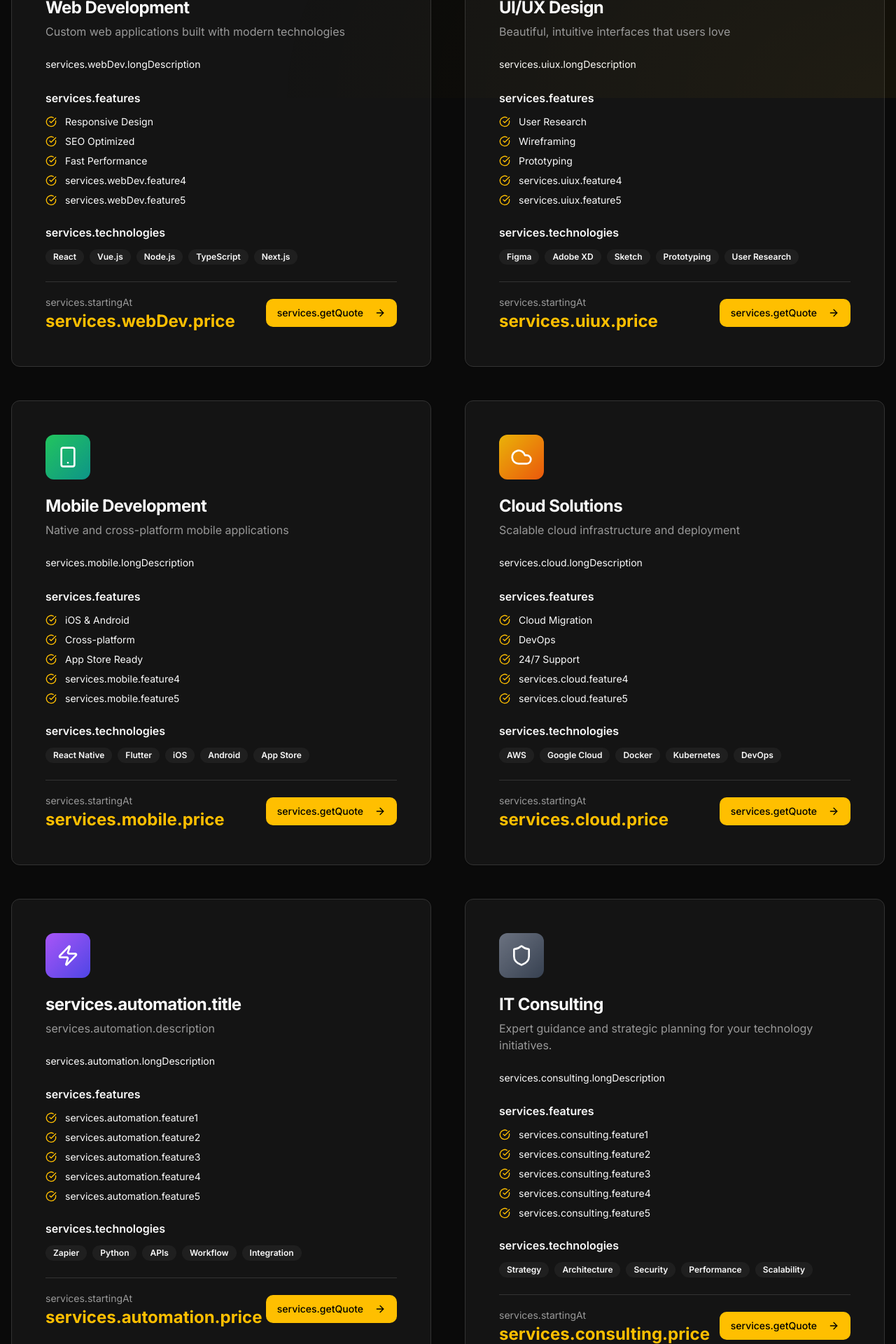
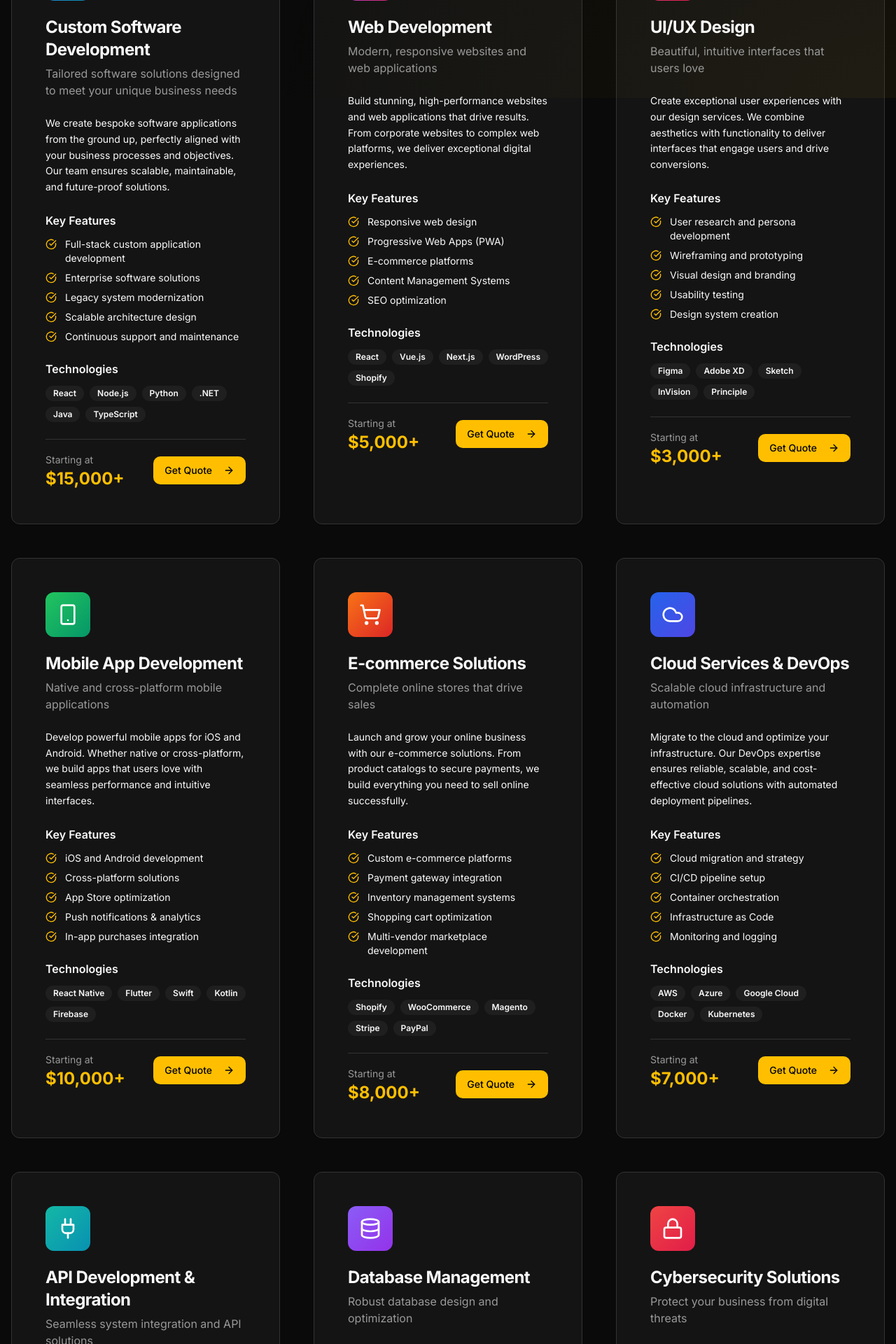
Before and after one commit to scorpio145633/bytetek-armenia-digital, a React (Vite) app: page /services in a window 1280 px wide. Shown: the part 660-2580 px from the top of the page at 70% size. Built offline with nearby package versions, Linux system fonts and the light colour scheme.

Commit message:
feat: Add Services page and footer link

```diff
--- a/src/pages/Services.tsx
+++ b/src/pages/Services.tsx
@@ -1,6 +1,5 @@
 import { motion } from 'framer-motion';
-import { useTranslation } from 'react-i18next';
-import { Code, Palette, Smartphone, Cloud, Zap, Shield, ArrowRight, CheckCircle } from 'lucide-react';
+import { Code, Palette, Smartphone, Cloud, Zap, Shield, ArrowRight, CheckCircle, Database, ShoppingCart, Plug, Lock, Headphones, Rocket, Globe } from 'lucide-react';
 import { Card, CardContent, CardHeader, CardTitle } from '@/components/ui/card';
 import { Button } from '@/components/ui/button';
 import { Badge } from '@/components/ui/badge';
@@ -8,104 +7,198 @@ import { Link } from 'react-router-dom';
 import ParticleBackground from '@/components/ui/ParticleBackground';
 
 const Services = () => {
-  const { t } = useTranslation();
-
   const services = [
     {
       icon: Code,
-      title: t('services.webDev.title'),
-      description: t('services.webDev.description'),
-      longDescription: t('services.webDev.longDescription'),
+      title: 'Custom Software Development',
+      description: 'Tailored software solutions designed to meet your unique business needs',
+      longDescription: 'We create bespoke software applications from the ground up, perfectly aligned with your business processes and objectives. Our team ensures scalable, maintainable, and future-proof solutions.',
       features: [
-        t('services.webDev.feature1'),
-        t('services.webDev.feature2'),
-        t('services.webDev.feature3'),
-        t('services.webDev.feature4'),
-        t('services.webDev.feature5')
+        'Full-stack custom application development',
+        'Enterprise software solutions',
+        'Legacy system modernization',
+        'Scalable architecture design',
+        'Continuous support and maintenance'
       ],
-      technologies: ['React', 'Vue.js', 'Node.js', 'TypeScript', 'Next.js'],
-      price: t('services.webDev.price'),
-      gradient: "from-blue-500 to-purple-600"
+      technologies: ['React', 'Node.js', 'Python', '.NET', 'Java', 'TypeScript'],
+      price: '$15,000+',
+      gradient: "from-blue-500 to-cyan-600"
+    },
+    {
+      icon: Globe,
+      title: 'Web Development',
+      description: 'Modern, responsive websites and web applications',
+      longDescription: 'Build stunning, high-performance websites and web applications that drive results. From corporate websites to complex web platforms, we deliver exceptional digital experiences.',
+      features: [
+        'Responsive web design',
+        'Progressive Web Apps (PWA)',
+        'E-commerce platforms',
+        'Content Management Systems',
+        'SEO optimization'
+      ],
+      technologies: ['React', 'Vue.js', 'Next.js', 'WordPress', 'Shopify'],
+      price: '$5,000+',
+      gradient: "from-purple-500 to-pink-600"
     },
     {
       icon: Palette,
-      title: t('services.uiux.title'),
-      description: t('services.uiux.description'),
-      longDescription: t('services.uiux.longDescription'),
+      title: 'UI/UX Design',
+      description: 'Beautiful, intuitive interfaces that users love',
+      longDescription: 'Create exceptional user experiences with our design services. We combine aesthetics with functionality to deliver interfaces that engage users and drive conversions.',
       features: [
-        t('services.uiux.feature1'),
-        t('services.uiux.feature2'),
-        t('services.uiux.feature3'),
-        t('services.uiux.feature4'),
-        t('services.uiux.feature5')
+        'User research and persona development',
+        'Wireframing and prototyping',
+        'Visual design and branding',
+        'Usability testing',
+        'Design system creation'
       ],
-      technologies: ['Figma', 'Adobe XD', 'Sketch', 'Prototyping', 'User Research'],
-      price: t('services.uiux.price'),
+      technologies: ['Figma', 'Adobe XD', 'Sketch', 'InVision', 'Principle'],
+      price: '$3,000+',
       gradient: "from-pink-500 to-rose-600"
     },
     {
       icon: Smartphone,
-      title: t('services.mobile.title'),
-      description: t('services.mobile.description'),
-      longDescription: t('services.mobile.longDescription'),
+      title: 'Mobile App Development',
+      description: 'Native and cross-platform mobile applications',
+      longDescription: 'Develop powerful mobile apps for iOS and Android. Whether native or cross-platform, we build apps that users love with seamless performance and intuitive interfaces.',
       features: [
-        t('services.mobile.feature1'),
-        t('services.mobile.feature2'),
-        t('services.mobile.feature3'),
-        t('services.mobile.feature4'),
-        t('services.mobile.feature5')
+        'iOS and Android development',
+        'Cross-platform solutions',
+        'App Store optimization',
+        'Push notifications & analytics',
+        'In-app purchases integration'
       ],
-      technologies: ['React Native', 'Flutter', 'iOS', 'Android', 'App Store'],
-      price: t('services.mobile.price'),
-      gradient: "from-green-500 to-teal-600"
+      technologies: ['React Native', 'Flutter', 'Swift', 'Kotlin', 'Firebase'],
+      price: '$10,000+',
+      gradient: "from-green-500 to-emerald-600"
+    },
+    {
+      icon: ShoppingCart,
+      title: 'E-commerce Solutions',
+      description: 'Complete online stores that drive sales',
+      longDescription: 'Launch and grow your online business with our e-commerce solutions. From product catalogs to secure payments, we build everything you need to sell online successfully.',
+      features: [
+        'Custom e-commerce platforms',
+        'Payment gateway integration',
+        'Inventory management systems',
+        'Shopping cart optimization',
+        'Multi-vendor marketplace development'
+      ],
+      technologies: ['Shopify', 'WooCommerce', 'Magento', 'Stripe', 'PayPal'],
+      price: '$8,000+',
+      gradient: "from-orange-500 to-red-600"
     },
     {
       icon: Cloud,
-      title: t('services.cloud.title'),
-      description: t('services.cloud.description'),
-      longDescription: t('services.cloud.longDescription'),
+      title: 'Cloud Services & DevOps',
+      description: 'Scalable cloud infrastructure and automation',
+      longDescription: 'Migrate to the cloud and optimize your infrastructure. Our DevOps expertise ensures reliable, scalable, and cost-effective cloud solutions with automated deployment pipelines.',
       features: [
-        t('services.cloud.feature1'),
-        t('services.cloud.feature2'),
-        t('services.cloud.feature3'),
-        t('services.cloud.feature4'),
-        t('services.cloud.feature5')
+        'Cloud migration and strategy',
+        'CI/CD pipeline setup',
+        'Container orchestration',
+        'Infrastructure as Code',
+        'Monitoring and logging'
       ],
-      technologies: ['AWS', 'Google Cloud', 'Docker', 'Kubernetes', 'DevOps'],
-      price: t('services.cloud.price'),
+      technologies: ['AWS', 'Azure', 'Google Cloud', 'Docker', 'Kubernetes'],
+      price: '$7,000+',
+      gradient: "from-blue-600 to-indigo-600"
+    },
+    {
+      icon: Plug,
+      title: 'API Development & Integration',
+      description: 'Seamless system integration and API solutions',
+      longDescription: 'Connect your systems and enable data flow with robust APIs. We design, develop, and integrate APIs that power your digital ecosystem and enhance functionality.',
+      features: [
+        'RESTful API development',
+        'GraphQL implementation',
+        'Third-party API integration',
+        'API documentation',
+        'Microservices architecture'
+      ],
+      technologies: ['Node.js', 'Express', 'GraphQL', 'REST', 'Postman'],
+      price: '$4,000+',
+      gradient: "from-teal-500 to-cyan-600"
+    },
+    {
+      icon: Database,
+      title: 'Database Management',
+      description: 'Robust database design and optimization',
+      longDescription: 'Design, implement, and maintain efficient databases that power your applications. From schema design to performance tuning, we ensure your data is secure and accessible.',
+      features: [
+        'Database design and modeling',
+        'Query optimization',
+        'Data migration services',
+        'Backup and recovery solutions',
+        'Database security'
+      ],
+      technologies: ['PostgreSQL', 'MySQL', 'MongoDB', 'Redis', 'Elasticsearch'],
+      price: '$3,500+',
+      gradient: "from-violet-500 to-purple-600"
+    },
+    {
+      icon: Lock,
+      title: 'Cybersecurity Solutions',
+      description: 'Protect your business from digital threats',
+      longDescription: 'Secure your digital assets with comprehensive cybersecurity solutions. We implement industry best practices to protect your data, applications, and infrastructure.',
+      features: [
+        'Security audits and assessments',
+        'Penetration testing',
+        'Encryption implementation',
+        'Compliance consulting',
+        'Incident response planning'
+      ],
+      technologies: ['OWASP', 'SSL/TLS', 'OAuth', 'JWT', 'Firewall'],
+      price: '$5,000+',
+      gradient: "from-red-500 to-rose-600"
+    },
+    {
+      icon: Zap,
+      title: 'Business Automation',
+      description: 'Streamline operations with intelligent automation',
+      longDescription: 'Automate repetitive tasks and optimize workflows. We help businesses save time and reduce costs through smart automation solutions and process optimization.',
+      features: [
+        'Workflow automation',
+        'Process optimization',
+        'RPA implementation',
+        'Integration automation',
+        'Custom automation tools'
+      ],
+      technologies: ['Zapier', 'Make', 'Python', 'n8n', 'Power Automate'],
+      price: '$4,500+',
       gradient: "from-yellow-500 to-orange-600"
     },
     {
-      icon: Zap,
-      title: t('services.automation.title'),
-      description: t('services.automation.description'),
-      longDescription: t('services.automation.longDescription'),
+      icon: Headphones,
+      title: 'IT Support & Maintenance',
+      description: '24/7 technical support and system maintenance',
+      longDescription: 'Keep your systems running smoothly with our comprehensive IT support services. From troubleshooting to regular maintenance, we ensure optimal performance.',
       features: [
-        t('services.automation.feature1'),
-        t('services.automation.feature2'),
-        t('services.automation.feature3'),
-        t('services.automation.feature4'),
-        t('services.automation.feature5')
+        '24/7 technical support',
+        'System monitoring',
+        'Regular updates and patches',
+        'Performance optimization',
+        'Documentation and training'
       ],
-      technologies: ['Zapier', 'Python', 'APIs', 'Workflow', 'Integration'],
-      price: t('services.automation.price'),
-      gradient: "from-purple-500 to-indigo-600"
+      technologies: ['Help Desk', 'Monitoring Tools', 'Ticketing Systems', 'Remote Support', 'Documentation'],
+      price: '$2,000/month',
+      gradient: "from-indigo-500 to-blue-600"
     },
     {
-      icon: Shield,
-      title: t('services.consulting.title'),
-      description: t('services.consulting.description'),
-      longDescription: t('services.consulting.longDescription'),
+      icon: Rocket,
+      title: 'Digital Transformation',
+      description: 'Modernize your business for the digital age',
+      longDescription: 'Transform your business with cutting-edge digital solutions. We help organizations leverage technology to improve efficiency, reach new markets, and stay competitive.',
       features: [
-        t('services.consulting.feature1'),
-        t('services.consulting.feature2'),
-        t('services.consulting.feature3'),
-        t('services.consulting.feature4'),
-        t('services.consulting.feature5')
+        'Digital strategy consulting',
+        'Technology roadmap planning',
+        'Change management',
+        'Digital marketing integration',
+        'Innovation workshops'
       ],
-      technologies: ['Strategy', 'Architecture', 'Security', 'Performance', 'Scalability'],
-      price: t('services.consulting.price'),
-      gradient: "from-gray-500 to-gray-700"
+      technologies: ['Strategy', 'Agile', 'Analytics', 'AI/ML', 'IoT'],
+      price: '$10,000+',
+      gradient: "from-emerald-500 to-teal-600"
     }
   ];
 
@@ -122,14 +215,14 @@ const Services = () => {
             className="max-w-4xl mx-auto"
           >
             <h1 className="text-5xl md:text-7xl font-bold mb-6 gradient-text">
-              {t('services.hero.title')}
+              Our IT Services
             </h1>
             <p className="text-xl text-muted-foreground mb-8 max-w-2xl mx-auto">
-              {t('services.hero.subtitle')}
+              Comprehensive technology solutions to transform your business and drive growth
             </p>
             <Button asChild size="lg" className="hover-glow">
               <Link to="/contact">
-                {t('services.hero.cta')}
+                Get Started
                 <ArrowRight className="ml-2 h-4 w-4" />
               </Link>
             </Button>
@@ -140,7 +233,7 @@ const Services = () => {
       {/* Services Grid */}
       <section className="py-20">
         <div className="container mx-auto px-4">
-          <div className="grid lg:grid-cols-2 gap-12">
+          <div className="grid lg:grid-cols-2 xl:grid-cols-3 gap-12">
             {services.map((service, index) => (
               <motion.div
                 key={index}
@@ -171,7 +264,7 @@ const Services = () => {
 
                     {/* Features */}
                     <div>
-                      <h4 className="font-semibold mb-3">{t('services.features')}</h4>
+                      <h4 className="font-semibold mb-3">Key Features</h4>
                       <ul className="space-y-2">
                         {service.features.map((feature, featureIndex) => (
                           <li key={featureIndex} className="flex items-start gap-3 text-sm">
@@ -184,7 +277,7 @@ const Services = () => {
 
                     {/* Technologies */}
                     <div>
-                      <h4 className="font-semibold mb-3">{t('services.technologies')}</h4>
+                      <h4 className="font-semibold mb-3">Technologies</h4>
                       <div className="flex flex-wrap gap-2">
                         {service.technologies.map((tech, techIndex) => (
                           <Badge key={techIndex} variant="secondary" className="text-xs">
@@ -198,12 +291,12 @@ const Services = () => {
                     <div className="pt-4 border-t border-border">
                       <div className="flex items-center justify-between">
                         <div>
-                          <span className="text-sm text-muted-foreground">{t('services.startingAt')}</span>
+                          <span className="text-sm text-muted-foreground">Starting at</span>
                           <div className="text-2xl font-bold text-primary">{service.price}</div>
                         </div>
                         <Button asChild className="group">
                           <Link to="/contact">
-                            {t('services.getQuote')}
+                            Get Quote
                             <ArrowRight className="ml-2 h-4 w-4 group-hover:translate-x-1 transition-transform" />
                           </Link>
                         </Button>
@@ -228,10 +321,10 @@ const Services = () => {
             className="text-center mb-16"
           >
             <h2 className="text-4xl font-bold mb-4 gradient-text">
-              {t('services.process.title')}
+              Our Process
             </h2>
             <p className="text-xl text-muted-foreground max-w-2xl mx-auto">
-              {t('services.process.subtitle')}
+              A proven methodology to deliver exceptional results
             </p>
           </motion.div>
 
@@ -239,23 +332,23 @@ const Services = () => {
             {[
               {
                 step: "01",
-                title: t('services.process.step1.title'),
-                description: t('services.process.step1.description')
+                title: "Discovery",
+                description: "We analyze your needs and define project scope"
               },
               {
                 step: "02",
-                title: t('services.process.step2.title'),
-                description: t('services.process.step2.description')
+                title: "Planning",
+                description: "Create detailed roadmap and technical specifications"
               },
               {
                 step: "03",
-                title: t('services.process.step3.title'),
-                description: t('services.process.step3.description')
+                title: "Development",
+                description: "Build and test your solution with agile methodology"
               },
               {
                 step: "04",
-                title: t('services.process.step4.title'),
-                description: t('services.process.step4.description')
+                title: "Deployment",
+                description: "Launch and provide ongoing support"
               }
             ].map((step, index) => (
               <motion.div
@@ -288,21 +381,21 @@ const Services = () => {
             className="max-w-3xl mx-auto"
           >
             <h2 className="text-4xl font-bold mb-6 gradient-text">
-              {t('services.cta.title')}
+              Ready to Start Your Project?
             </h2>
             <p className="text-xl text-muted-foreground mb-8">
-              {t('services.cta.subtitle')}
+              Let's discuss how we can help transform your business with technology
             </p>
             <div className="flex flex-col sm:flex-row gap-4 justify-center">
               <Button asChild size="lg" className="hover-glow">
                 <Link to="/contact">
-                  {t('services.cta.primary')}
+                  Contact Us
                   <ArrowRight className="ml-2 h-4 w-4" />
                 </Link>
               </Button>
               <Button asChild variant="outline" size="lg">
                 <Link to="/portfolio">
-                  {t('services.cta.secondary')}
+                  View Our Work
                 </Link>
               </Button>
             </div>
```
Also changed, not shown: src/components/Footer.tsx (+21 -5 lines).
